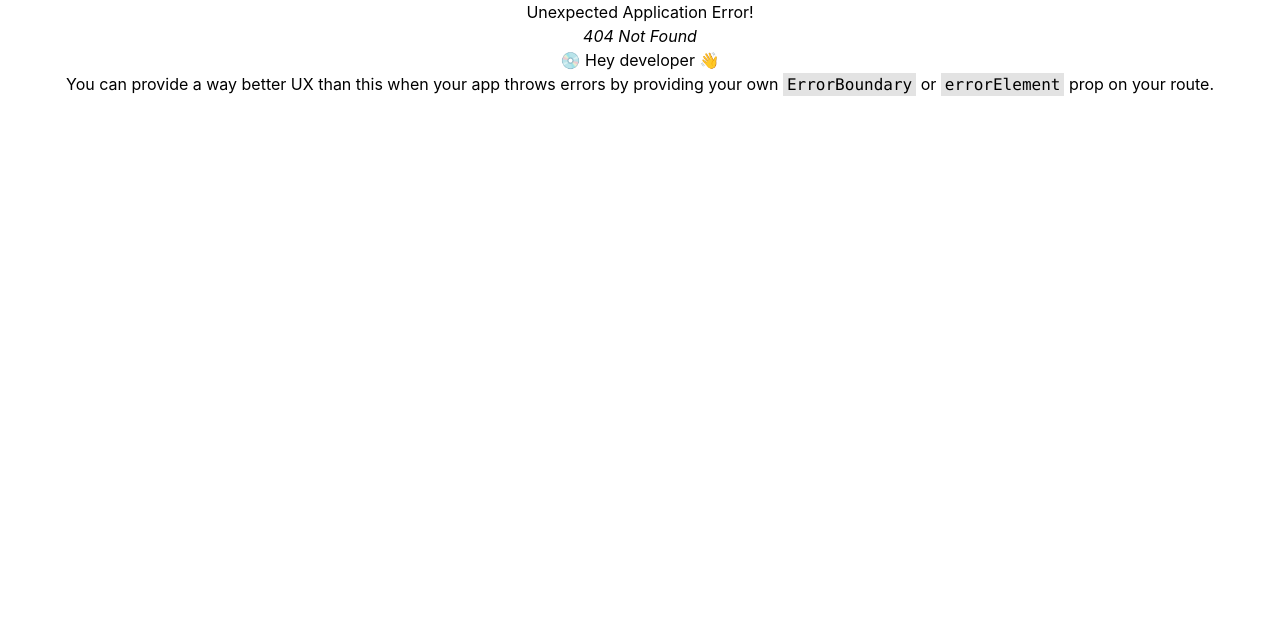
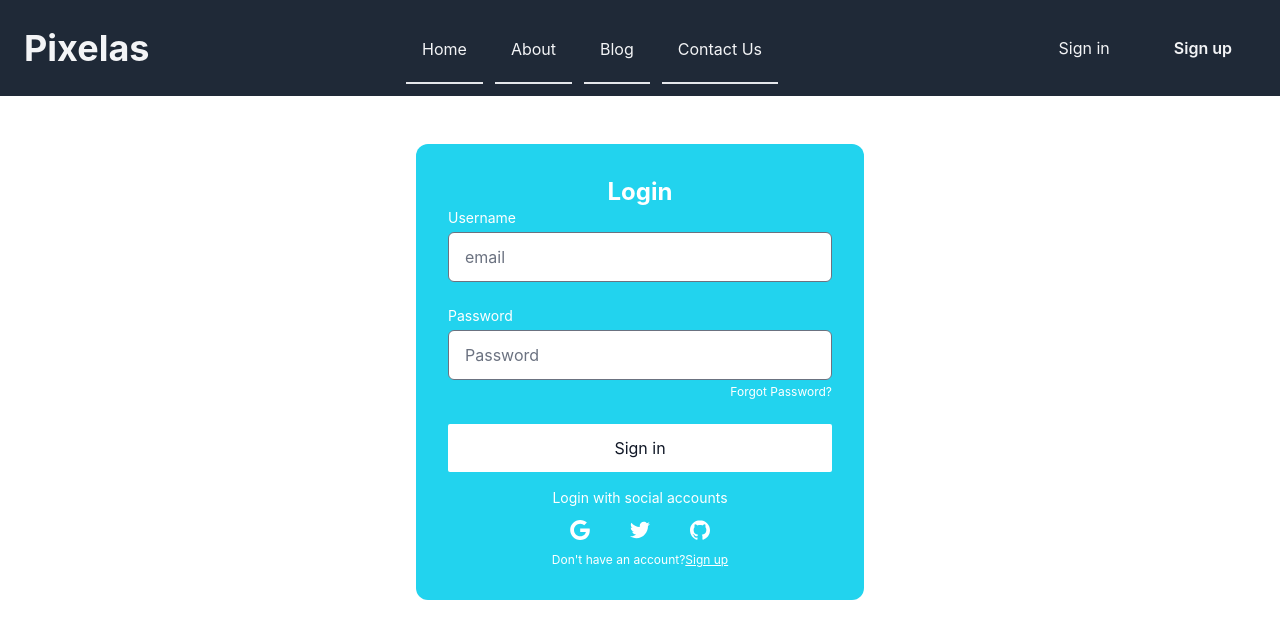
Before and after one commit to ivan975/pixela-client, a React (Create React App) app: page /login in a window 1280 px wide. Before the commit this address had no page. Shown: the top 638 px of the page. Built offline with nearby package versions, Linux system fonts and the light colour scheme.

Commit message:
login page design done

```diff
--- a/src/Components/Header/Header.js
+++ b/src/Components/Header/Header.js
@@ -1,60 +1,40 @@
-import { Avatar, Dropdown, Navbar } from 'flowbite-react';
 import React from 'react';
 import { Link } from 'react-router-dom';
 
 const Header = () => {
     return (
-        <div>
-            <Navbar
-                fluid={true}
-                rounded={true}
-            >
-                <Navbar.Brand>
-                    <img
-                        src="../../assests/logo.png"
-                        className="mr-3 h-6 sm:h-9 bg-red"
-                        alt=""
-                    />
-                    <span className="self-center whitespace-nowrap text-4xl font-semibold dark:text-white ">
-                        Pixelas
-                    </span>
-                </Navbar.Brand>
-                <div className="flex md:order-2">
-                    <Dropdown
-                        arrowIcon={false}
-                        inline={true}
-                        label={<Avatar alt="User settings" img="https://flowbite.com/docs/images/people/profile-picture-5.jpg" rounded={true} />}
-                    >
-                        <Dropdown.Header>
-                            <span className="block text-sm">
-                                Bonnie Green
-                            </span>
-                            <span className="block truncate text-sm font-medium">
-                                name@flowbite.com
-                            </span>
-                        </Dropdown.Header>
-                    </Dropdown>
-                    <Navbar.Toggle />
+        <header className="p-4 bg-gray-800 text-gray-100">
+            <div className="container flex justify-between h-16 mx-auto">
+                <Link rel="noopener noreferrer" href="/" aria-label="Back to homepage" className="flex items-center p-2 text-4xl font-bold">
+                    Pixelas
+                </Link>
+                <ul className="items-stretch hidden space-x-3 lg:flex">
+                    <li className="flex">
+                        <Link rel="noopener noreferrer" href="/" className="flex items-center px-4 -mb-1 border-b-2 dark:border-transparent dark:text-amber-400 dark:border-amber-400">Home</Link>
+                    </li>
+                    <li className="flex">
+                        <Link rel="noopener noreferrer" href="/" className="flex items-center px-4 -mb-1 border-b-2 dark:border-transparent">About</Link>
+                    </li>
+                    <li className="flex">
+                        <Link rel="noopener noreferrer" href="/" className="flex items-center px-4 -mb-1 border-b-2 dark:border-transparent">Blog</Link>
+                    </li>
+                    <li className="flex">
+                        <Link rel="noopener noreferrer" href="/" className="flex items-center px-4 -mb-1 border-b-2 dark:border-transparent">Contact Us</Link>
+                    </li>
+                </ul>
+                <div className="items-center flex-shrink-0 hidden lg:flex">
+                    <button className="self-center px-8 py-3 rounded">
+                        <Link to='/login'>Sign in</Link>
+                    </button>
+                    <button className="self-center px-8 py-3 font-semibold rounded dark:bg-amber-400 dark:text-gray-900">Sign up</button>
                 </div>
-                <Navbar.Collapse>
-                    <Navbar.Link
-                        href="/navbars"
-                        active={true}
-                    >
-                        Home
-                    </Navbar.Link>
-                    <Navbar.Link href="/navbars">
-                        About
-                    </Navbar.Link>
-                    <Navbar.Link href="/navbars">
-                        Services
-                    </Navbar.Link>
-                    <Navbar.Link href="/navbars">
-                        Contact
-                    </Navbar.Link>
-                </Navbar.Collapse>
-            </Navbar>
-        </div>
+                <button className="p-4 lg:hidden">
+                    <svg xmlns="http://www.w3.org/2000/svg" fill="none" viewBox="0 0 24 24" stroke="currentColor" className="w-6 h-6 dark:text-gray-100">
+                        <path strokeLinecap="round" strokeLinejoin="round" strokeWidth="2" d="M4 6h16M4 12h16M4 18h16"></path>
+                    </svg>
+                </button>
+            </div>
+        </header>
     );
 };
 
--- a/src/Components/Home/Home.js
+++ b/src/Components/Home/Home.js
@@ -1,7 +1,7 @@
 import React from 'react';
 import './Home.css';
 import { Button } from 'flowbite-react'
-import { Link } from 'react-router-dom';
+// import { Link } from 'react-router-dom';
 import wedding from '../../assests/wedding.svg';
 const Home = () => {
     return (
--- /dev/null
+++ b/src/Components/Login/Login.js
@@ -0,0 +1,61 @@
+import React from 'react';
+import { Link } from 'react-router-dom';
+
+const Login = () => {
+
+    const handleLogin = e => {
+        e.preventDefault();
+        const form = e.target;
+        const email = form.username.value;
+        const password = form.password.value;
+
+        console.log(email, password);
+    }
+
+    return (
+        <div className=" w-full max-w-md p-8 mx-auto mt-12 rounded-xl bg-cyan-400 text-white">
+            <h1 className="text-2xl font-bold text-center">Login</h1>
+            <form onSubmit={handleLogin} className="space-y-6 ng-untouched ng-pristine ng-valid">
+                <div className="space-y-1 text-sm">
+                    <label className="block dark:text-gray-400 text-start">Username</label>
+                    <input type="text" name="email" id="username" placeholder="email" className="w-full px-4 py-3 rounded-md text-black focus:dark:border-amber-400" />
+                </div>
+                <div className="space-y-1 text-sm">
+                    <label for="password" className="block dark:text-gray-400 text-start">Password</label>
+                    <input type="password" name="password" id="password" placeholder="Password" className="w-full px-4 py-3 rounded-md text-black focus:dark:border-amber-400" />
+                    <div className="flex justify-end text-xs dark:text-gray-400">
+                        <Link to="/">Forgot Password?</Link>
+                    </div>
+                </div>
+                <button className="block w-full p-3 text-center rounded-sm text-gray-900 bg-white">Sign in</button>
+            </form>
+            <div className="flex items-center pt-4 space-x-1">
+                <div className="flex-1 h-px sm:w-16 dark:bg-gray-700"></div>
+                <p className="px-3 text-sm dark:text-gray-400">Login with social accounts</p>
+                <div className="flex-1 h-px sm:w-16 dark:bg-gray-700"></div>
+            </div>
+            <div className="flex justify-center space-x-4">
+                <button aria-label="Log in with Google" className="p-3 rounded-sm">
+                    <svg xmlns="http://www.w3.org/2000/svg" viewBox="0 0 32 32" className="w-5 h-5 fill-current">
+                        <path d="M16.318 13.714v5.484h9.078c-0.37 2.354-2.745 6.901-9.078 6.901-5.458 0-9.917-4.521-9.917-10.099s4.458-10.099 9.917-10.099c3.109 0 5.193 1.318 6.38 2.464l4.339-4.182c-2.786-2.599-6.396-4.182-10.719-4.182-8.844 0-16 7.151-16 16s7.156 16 16 16c9.234 0 15.365-6.49 15.365-15.635 0-1.052-0.115-1.854-0.255-2.651z"></path>
+                    </svg>
+                </button>
+                <button aria-label="Log in with Twitter" className="p-3 rounded-sm">
+                    <svg xmlns="http://www.w3.org/2000/svg" viewBox="0 0 32 32" className="w-5 h-5 fill-current">
+                        <path d="M31.937 6.093c-1.177 0.516-2.437 0.871-3.765 1.032 1.355-0.813 2.391-2.099 2.885-3.631-1.271 0.74-2.677 1.276-4.172 1.579-1.192-1.276-2.896-2.079-4.787-2.079-3.625 0-6.563 2.937-6.563 6.557 0 0.521 0.063 1.021 0.172 1.495-5.453-0.255-10.287-2.875-13.52-6.833-0.568 0.964-0.891 2.084-0.891 3.303 0 2.281 1.161 4.281 2.916 5.457-1.073-0.031-2.083-0.328-2.968-0.817v0.079c0 3.181 2.26 5.833 5.26 6.437-0.547 0.145-1.131 0.229-1.724 0.229-0.421 0-0.823-0.041-1.224-0.115 0.844 2.604 3.26 4.5 6.14 4.557-2.239 1.755-5.077 2.801-8.135 2.801-0.521 0-1.041-0.025-1.563-0.088 2.917 1.86 6.36 2.948 10.079 2.948 12.067 0 18.661-9.995 18.661-18.651 0-0.276 0-0.557-0.021-0.839 1.287-0.917 2.401-2.079 3.281-3.396z"></path>
+                    </svg>
+                </button>
+                <button aria-label="Log in with GitHub" className="p-3 rounded-sm">
+                    <svg xmlns="http://www.w3.org/2000/svg" viewBox="0 0 32 32" className="w-5 h-5 fill-current">
+                        <path d="M16 0.396c-8.839 0-16 7.167-16 16 0 7.073 4.584 13.068 10.937 15.183 0.803 0.151 1.093-0.344 1.093-0.772 0-0.38-0.009-1.385-0.015-2.719-4.453 0.964-5.391-2.151-5.391-2.151-0.729-1.844-1.781-2.339-1.781-2.339-1.448-0.989 0.115-0.968 0.115-0.968 1.604 0.109 2.448 1.645 2.448 1.645 1.427 2.448 3.744 1.74 4.661 1.328 0.14-1.031 0.557-1.74 1.011-2.135-3.552-0.401-7.287-1.776-7.287-7.907 0-1.751 0.62-3.177 1.645-4.297-0.177-0.401-0.719-2.031 0.141-4.235 0 0 1.339-0.427 4.4 1.641 1.281-0.355 2.641-0.532 4-0.541 1.36 0.009 2.719 0.187 4 0.541 3.043-2.068 4.381-1.641 4.381-1.641 0.859 2.204 0.317 3.833 0.161 4.235 1.015 1.12 1.635 2.547 1.635 4.297 0 6.145-3.74 7.5-7.296 7.891 0.556 0.479 1.077 1.464 1.077 2.959 0 2.14-0.020 3.864-0.020 4.385 0 0.416 0.28 0.916 1.104 0.755 6.4-2.093 10.979-8.093 10.979-15.156 0-8.833-7.161-16-16-16z"></path>
+                    </svg>
+                </button>
+            </div>
+            <p className="text-xs text-center sm:px-6 dark:text-gray-400">Don't have an account?
+                <a rel="noopener noreferrer" href="/" className="underline dark:text-gray-100">Sign up</a>
+            </p>
+        </div>
+    );
+};
+
+export default Login;
--- a/src/routes/routes.js
+++ b/src/routes/routes.js
@@ -1,5 +1,6 @@
 import { createBrowserRouter } from "react-router-dom";
 import Home from "../Components/Home/Home";
+import Login from "../Components/Login/Login";
 import Main from "../layout/Main";
 
 export const router = createBrowserRouter([
@@ -15,6 +16,10 @@
                 path: '/home',
                 element: <Home />
             },
+            {
+                path: '/login',
+                element: <Login />
+            }
         ]
     }
 ]);
```
Also changed, not shown: src/assests/login.svg (added).
